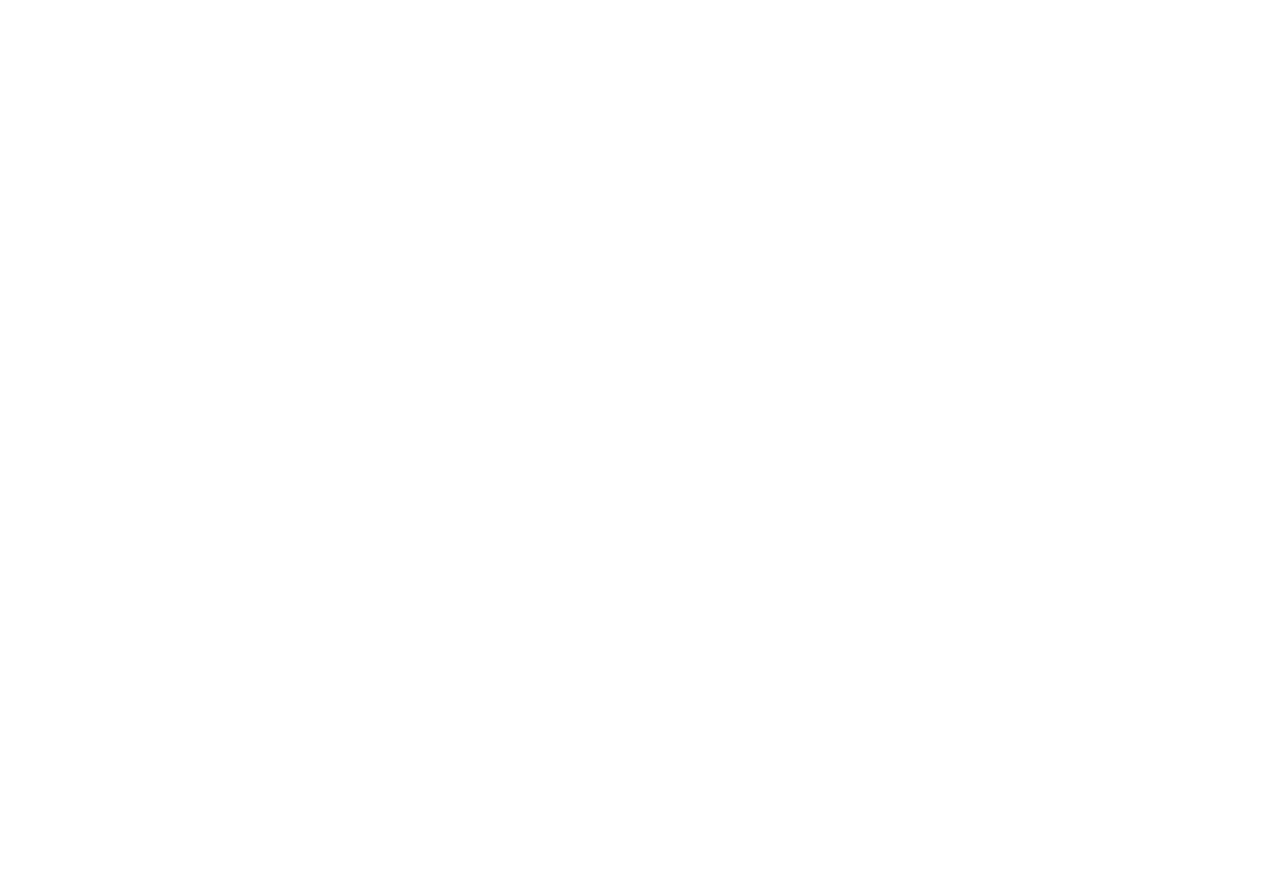
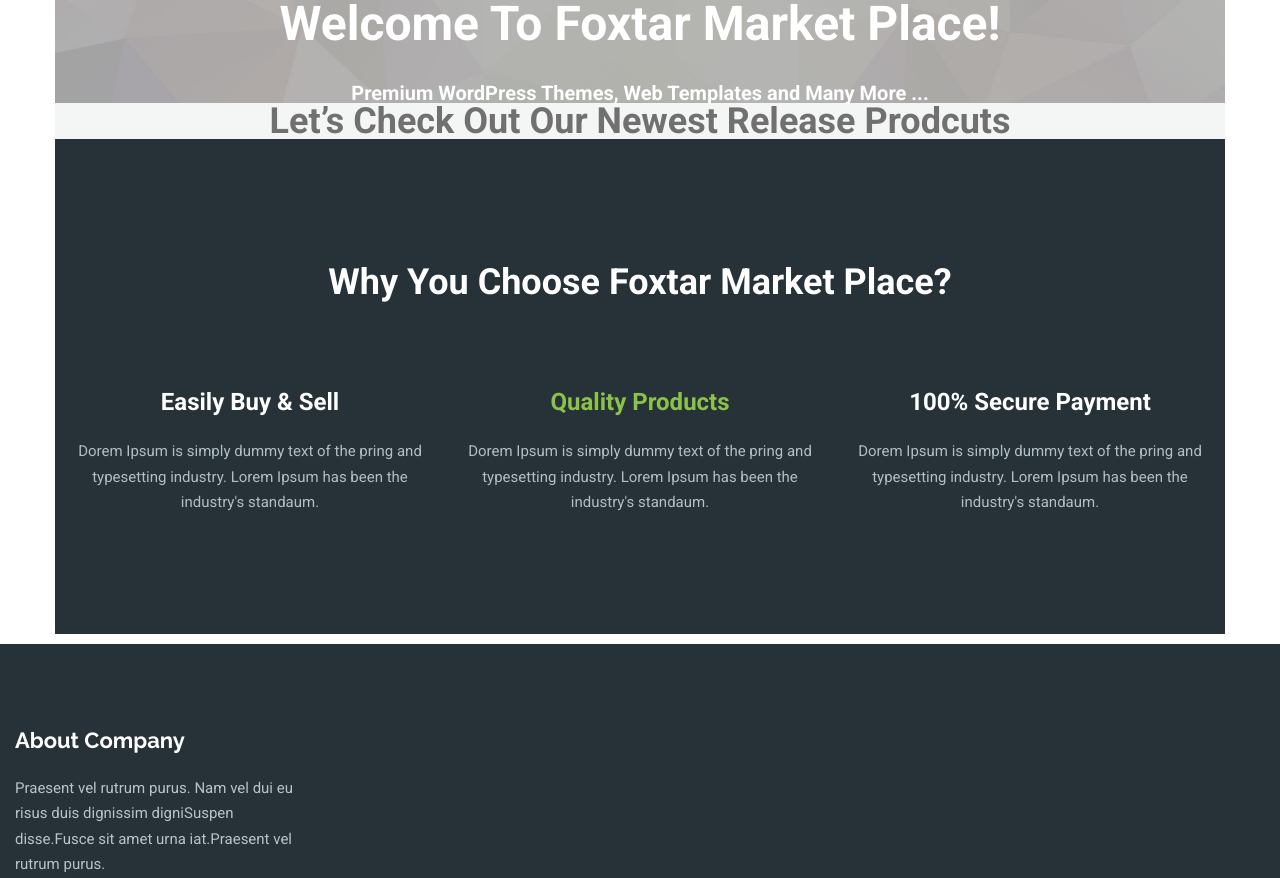
Before and after one commit to DGutko/web-store-TEAM5, a website: page app/text-styles.html in a window 1280 px wide. Before the commit the page ends 800 px from the top, so only its background shows below. Drawn offline with Linux system fonts and the light colour scheme.

Commit message:
text end

```diff
--- a/app/css/component/backgrounds.css
+++ b/app/css/component/backgrounds.css
@@ -1,20 +1,19 @@
-/* background white  */
-.bg-white {
-    color: #ffffff;
+/* == BACKGROUND START == */
+.bg-default {
+    background-color: #f4f6f5;
 }
-/* background img  */
-.bg-img {
-    background-image: url("../img/shape1.png") no-repeat center/cover;
+.bg-white{
+    background-color: #ffffff;
 }
-/* background gray  */
-.bg-gray {
-    color: #f4f6f5;
+.bg-search{
+    background: url("../../../app/img/bg-search.jpg") no-repeat center/cover;
+    height: 100%;
 }
-/* background green  */
 .bg-green {
-    color: #8bc34a;
+    background-color: #8bc34a;
 }
-/* background dark blue  */
-.bg-footer {
-    color: #263238;
+
+.bg-dark {
+    background-color: #263238;
 }
+/* == BACKGROUND END == */
--- a/app/css/component/text-styles.css
+++ b/app/css/component/text-styles.css
@@ -3,6 +3,9 @@ body{
     margin: 0;
     font: 400 15px/1 'Roboto', 'sans serif';
     color: #707070;
+}
+p{
+    line-height: 1.7em;
 }
 /* ==== RESET END ==== */
 
@@ -32,12 +35,62 @@ body{
 .text-lightgrey{
     color: #b0bec5;
 }
+.text-center{
+    text-align: center;
+}
+.text-footer{           /* Денисе, чи потрібен цей клас, колір майже едентичний з .text-lightgrey?*/
+    color: #b7c3c8;
+}
 /* == TEXT STYLES END == */
 
 /* == TITLE START == */
-
+.title{
+    font-size: 36px;
+    font-weight: 700;
+}
+.title.title-footer{
+    font: 700 22px/1 'Raleway','sans serif';
+    color: #fff;
+}
+.title.title-big{
+    font-size: 48px;
+}
+.title.title-small{
+    font-size: 20px;
+}
+.title.title-xs{
+    font-size: 16px;
+}
+.title.title-mid{
+    font-size: 24px;
+}
 /* == TITLE END == */
 /* ==== DEFAULT STYLES END ==== */
+
+/* ==== CUSTOM STYLES START ==== */
+.search03 .title:nth-child(2){
+    margin-top: 35px;
+}
+.why-choose03{
+    padding-top: 125px;
+    padding-bottom: 118px;
+}
+.why-choose03 .row > .title{
+    margin-bottom: 90px;
+}
+.why-choose03 p{
+    margin-top: 25px;
+}
+.footer{
+    margin-top: 10px;
+}
+.footer .title{
+    padding-top: 85px;
+    margin-bottom: 25px;
+}
+/* ==== CUSTOM STYLES END ==== */
+
+
 
 /* title bold white  */
 /* .text-tbw {
--- a/app/text-styles.html
+++ b/app/text-styles.html
@@ -2,10 +2,11 @@
 <html lang="en">
 <head>
     <meta charset="UTF-8">
-    <title>Text</title>
+    <title>Text styles</title>
 
     <!-- Google fonts -->
     <link href="https://fonts.googleapis.com/css?family=Roboto:400,500,700" rel="stylesheet">
+    <link href="https://fonts.googleapis.com/css?family=Raleway:400,500,700" rel="stylesheet">
 
     <!-- Font Awesome -->
     <link rel="stylesheet" href="css/font-awesome.css">
@@ -25,6 +26,68 @@
 
 </head>
 <body>
+    <div class="container bg-search text-center search03">
+        <div class="row">
+            <div class="title title-big text-white">
+                <span>Welcome To Foxtar Market Place!</span>
+            </div>
+            <div class="title title-small text-medium text-white">
+                <span>Premium WordPress Themes, Web Templates <span class="text-normal">and </span>Many More ...</span>
+            </div>
+        </div>
+    </div>
+    <!-- /search03 -->
+
+    <div class="container bg-default lets-check03">
+        <div class="row">
+            <div class="title text-center">
+                <span>Let’s Check Out Our Newest Release Prodcuts</span>
+            </div>
+        </div>
+    </div>
+    <!-- /lets-check03 -->
+
+    <div class="container bg-dark why-choose03">
+        <div class="row text-white">
+            <div class="title text-center">
+                <span>Why You Choose Foxtar Market Place?</span>
+            </div>
+            <div class="why-choose-row d-flex">
+                <div class="col-md-4 why-choose-item text-center">
+                    <div class="title title-mid text-medium">
+                        <span>Easily Buy & Sell </span>
+                    </div>
+                    <p class="text-lightgrey">Dorem Ipsum is simply dummy text of the pring and typesetting industry. Lorem Ipsum has been the industry's standaum.</p>
+                </div>
+                <!-- /why-choose-item -->
+                <div class="col-md-4 why-choose-item text-center">
+                    <div class="title title-mid text-medium text-green">
+                        <span>Quality Products</span>
+                    </div>
+                    <p class="text-lightgrey">Dorem Ipsum is simply dummy text of the pring and typesetting industry. Lorem Ipsum has been the industry's standaum.</p>
+                </div>
+                <!-- /why-choose-item -->
+                <div class="col-md-4 why-choose-item text-center">
+                    <div class="title title-mid text-medium">
+                        <span>100% Secure Payment</span>
+                    </div>
+                    <p class="text-lightgrey">Dorem Ipsum is simply dummy text of the pring and typesetting industry. Lorem Ipsum has been the industry's standaum.</p>
+                </div>
+                <!-- /why-choose-item -->
+            </div>
+            <!-- /why-choose-row -->
+        </div>
+    </div>
+    <!-- /why-choose03 -->
+
+    <footer class="footer bg-dark">
+        <div class="col-md-3">
+            <div class="title title-footer">
+                <span>About Company</span>
+            </div>
+            <p class="text-footer">Praesent vel rutrum purus. Nam vel dui eu risus duis dignissim digniSuspen disse.Fusce sit amet urna iat.Praesent vel rutrum purus. </p>
+        </div>
+    </footer>
 
 </body>
 </html>
--- a/src/css/component/backgrounds.css
+++ b/src/css/component/backgrounds.css
@@ -1,20 +1,19 @@
-/* background white  */
-.bg-white {
-    color: #ffffff;
+/* == BACKGROUND START == */
+.bg-default {
+    background-color: #f4f6f5;
 }
-/* background img  */
-.bg-img {
-    background-image: url("../img/shape1.png") no-repeat center/cover;
+.bg-white{
+    background-color: #ffffff;
 }
-/* background gray  */
-.bg-gray {
-    color: #f4f6f5;
+.bg-search{
+    background: url("../../../app/img/bg-search.jpg") no-repeat center/cover;
+    height: 100%;
 }
-/* background green  */
 .bg-green {
-    color: #8bc34a;
+    background-color: #8bc34a;
 }
-/* background dark blue  */
-.bg-footer {
-    color: #263238;
+
+.bg-dark {
+    background-color: #263238;
 }
+/* == BACKGROUND END == */
--- a/src/css/component/text-styles.css
+++ b/src/css/component/text-styles.css
@@ -3,6 +3,9 @@ body{
     margin: 0;
     font: 400 15px/1 'Roboto', 'sans serif';
     color: #707070;
+}
+p{
+    line-height: 1.7em;
 }
 /* ==== RESET END ==== */
 
@@ -32,12 +35,62 @@ body{
 .text-lightgrey{
     color: #b0bec5;
 }
+.text-center{
+    text-align: center;
+}
+.text-footer{           /* Денисе, чи потрібен цей клас, колір майже едентичний з .text-lightgrey?*/
+    color: #b7c3c8;
+}
 /* == TEXT STYLES END == */
 
 /* == TITLE START == */
-
+.title{
+    font-size: 36px;
+    font-weight: 700;
+}
+.title.title-footer{
+    font: 700 22px/1 'Raleway','sans serif';
+    color: #fff;
+}
+.title.title-big{
+    font-size: 48px;
+}
+.title.title-small{
+    font-size: 20px;
+}
+.title.title-xs{
+    font-size: 16px;
+}
+.title.title-mid{
+    font-size: 24px;
+}
 /* == TITLE END == */
 /* ==== DEFAULT STYLES END ==== */
+
+/* ==== CUSTOM STYLES START ==== */
+.search03 .title:nth-child(2){
+    margin-top: 35px;
+}
+.why-choose03{
+    padding-top: 125px;
+    padding-bottom: 118px;
+}
+.why-choose03 .row > .title{
+    margin-bottom: 90px;
+}
+.why-choose03 p{
+    margin-top: 25px;
+}
+.footer{
+    margin-top: 10px;
+}
+.footer .title{
+    padding-top: 85px;
+    margin-bottom: 25px;
+}
+/* ==== CUSTOM STYLES END ==== */
+
+
 
 /* title bold white  */
 /* .text-tbw {
```
Also changed, not shown: app/backgrounds.html (deleted, +0 -10 lines), app/img/bg-search.jpg (added), src/img/shape1.png (deleted).
